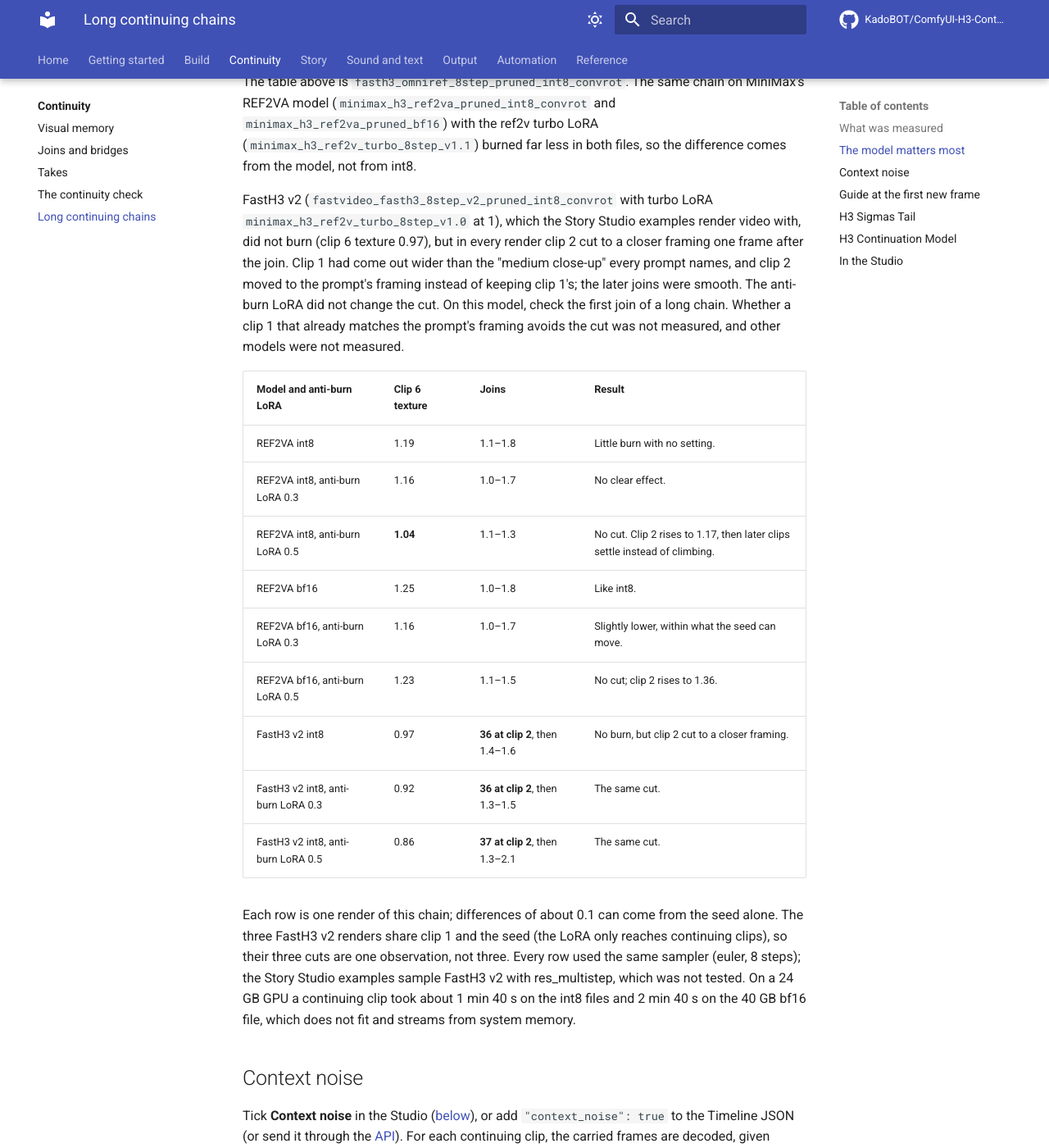
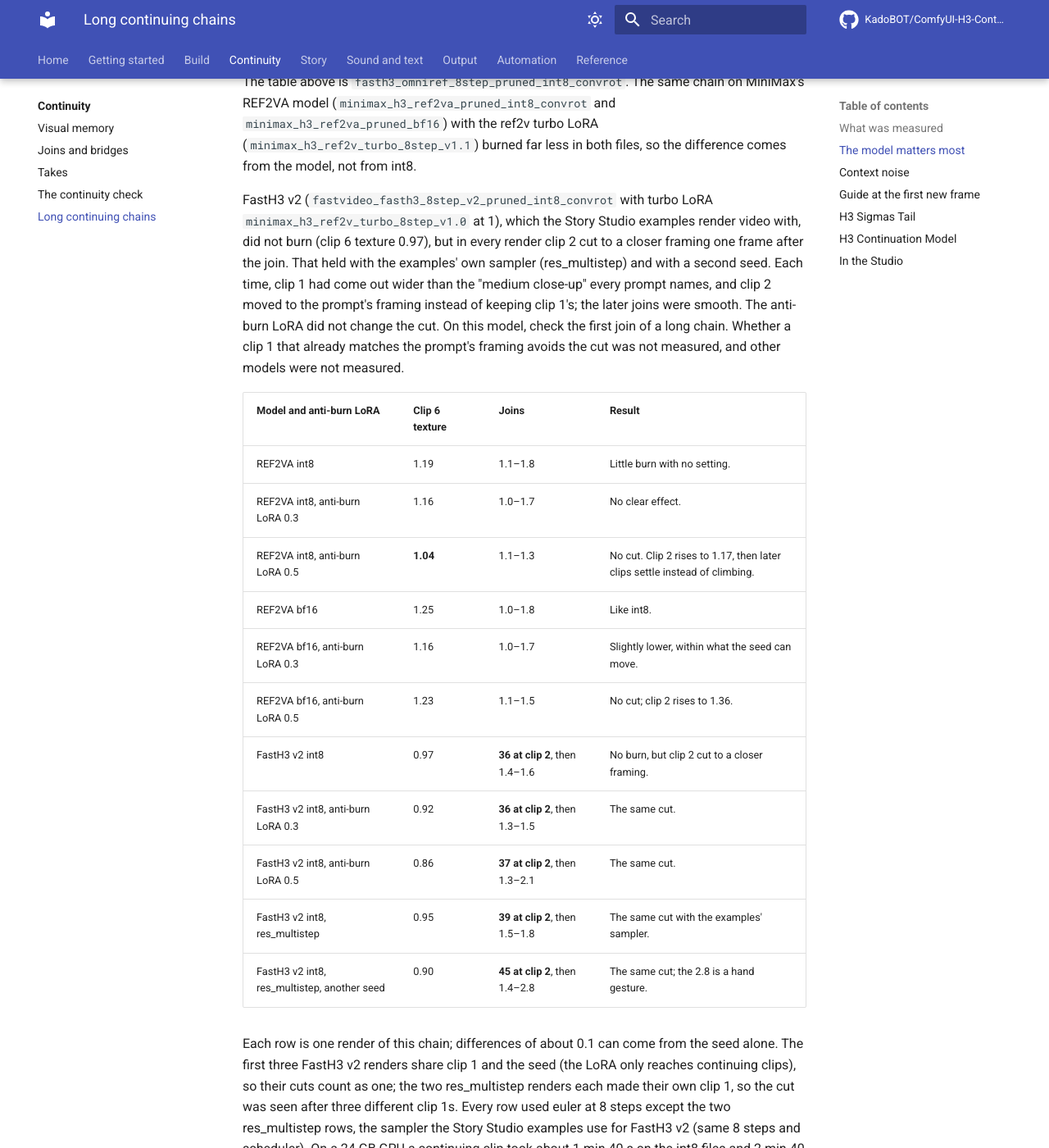
Before and after one commit to DerKodex-Repo-Curator/ComfyUI-H3-Continuity-Studio, an MkDocs documentation site: the page built from guide/continuity/long-chains.md, in a window 1280 px wide and 1400 px high, scrolled down 1093 px. Shown: the whole window at 82% size. Built offline with MkDocs 1.6.1 and Material for MkDocs 9.7.7, drawn with Linux system fonts in a browser that asks for light colours; comment, search, counter and statistics services are not loaded; some of the changed text lies outside the part shown.

Commit message:
guide: FastH3 v2's first-join cut holds with res_multistep and a second seed
Co-authored-by: Cursor <cursoragent@cursor.com>

```diff
--- a/guide/continuity/long-chains.md
+++ b/guide/continuity/long-chains.md
@@ -22,7 +22,7 @@ Texture is the finest-detail energy of each clip against clip 1 (1.00 = no chang
 
 The table above is `fasth3_omniref_8step_pruned_int8_convrot`. The same chain on MiniMax's REF2VA model (`minimax_h3_ref2va_pruned_int8_convrot` and `minimax_h3_ref2va_pruned_bf16`) with the ref2v turbo LoRA (`minimax_h3_ref2v_turbo_8step_v1.1`) burned far less in both files, so the difference comes from the model, not from int8.
 
-FastH3 v2 (`fastvideo_fasth3_8step_v2_pruned_int8_convrot` with turbo LoRA `minimax_h3_ref2v_turbo_8step_v1.0` at 1), which the Story Studio examples render video with, did not burn (clip 6 texture 0.97), but in every render clip 2 cut to a closer framing one frame after the join. Clip 1 had come out wider than the "medium close-up" every prompt names, and clip 2 moved to the prompt's framing instead of keeping clip 1's; the later joins were smooth. The anti-burn LoRA did not change the cut. On this model, check the first join of a long chain. Whether a clip 1 that already matches the prompt's framing avoids the cut was not measured, and other models were not measured.
+FastH3 v2 (`fastvideo_fasth3_8step_v2_pruned_int8_convrot` with turbo LoRA `minimax_h3_ref2v_turbo_8step_v1.0` at 1), which the Story Studio examples render video with, did not burn (clip 6 texture 0.97), but in every render clip 2 cut to a closer framing one frame after the join. That held with the examples' own sampler (res_multistep) and with a second seed. Each time, clip 1 had come out wider than the "medium close-up" every prompt names, and clip 2 moved to the prompt's framing instead of keeping clip 1's; the later joins were smooth. The anti-burn LoRA did not change the cut. On this model, check the first join of a long chain. Whether a clip 1 that already matches the prompt's framing avoids the cut was not measured, and other models were not measured.
 
 | Model and anti-burn LoRA | Clip 6 texture | Joins | Result |
 | --- | --- | --- | --- |
@@ -35,8 +35,10 @@ FastH3 v2 (`fastvideo_fasth3_8step_v2_pruned_int8_convrot` with turbo LoRA `mini
 | FastH3 v2 int8 | 0.97 | **36 at clip 2**, then 1.4–1.6 | No burn, but clip 2 cut to a closer framing. |
 | FastH3 v2 int8, anti-burn LoRA 0.3 | 0.92 | **36 at clip 2**, then 1.3–1.5 | The same cut. |
 | FastH3 v2 int8, anti-burn LoRA 0.5 | 0.86 | **37 at clip 2**, then 1.3–2.1 | The same cut. |
+| FastH3 v2 int8, res_multistep | 0.95 | **39 at clip 2**, then 1.5–1.8 | The same cut with the examples' sampler. |
+| FastH3 v2 int8, res_multistep, another seed | 0.90 | **45 at clip 2**, then 1.4–2.8 | The same cut; the 2.8 is a hand gesture. |
 
-Each row is one render of this chain; differences of about 0.1 can come from the seed alone. The three FastH3 v2 renders share clip 1 and the seed (the LoRA only reaches continuing clips), so their three cuts are one observation, not three. Every row used the same sampler (euler, 8 steps); the Story Studio examples sample FastH3 v2 with res_multistep, which was not tested. On a 24 GB GPU a continuing clip took about 1 min 40 s on the int8 files and 2 min 40 s on the 40 GB bf16 file, which does not fit and streams from system memory.
+Each row is one render of this chain; differences of about 0.1 can come from the seed alone. The first three FastH3 v2 renders share clip 1 and the seed (the LoRA only reaches continuing clips), so their cuts count as one; the two res_multistep renders each made their own clip 1, so the cut was seen after three different clip 1s. Every row used euler at 8 steps except the two res_multistep rows, the sampler the Story Studio examples use for FastH3 v2 (same 8 steps and scheduler). On a 24 GB GPU a continuing clip took about 1 min 40 s on the int8 files and 2 min 40 s on the 40 GB bf16 file, which does not fit and streams from system memory.
 
 ## Context noise
 
```
Also changed, not shown: CHANGELOG.md (+1 -1 lines), skills/h3-continuity-joins/SKILL.md (+1 -1 lines).
